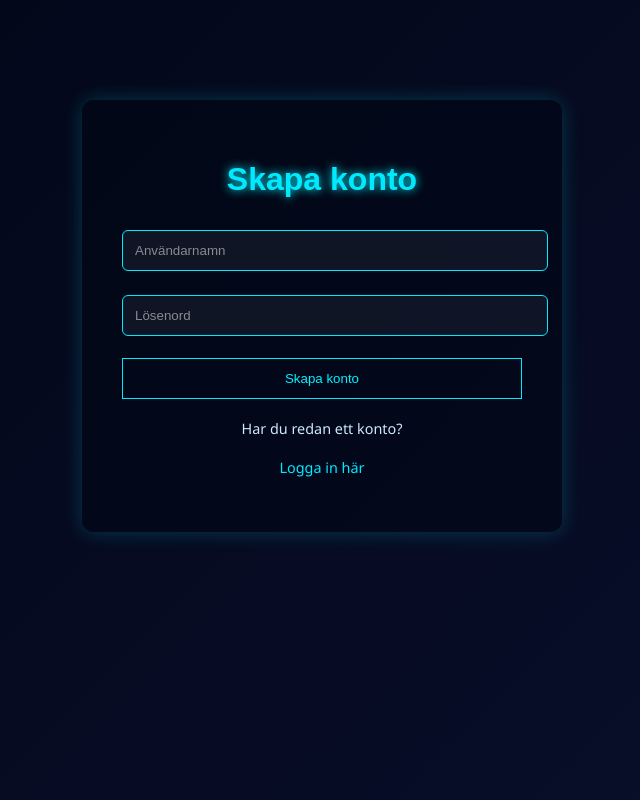
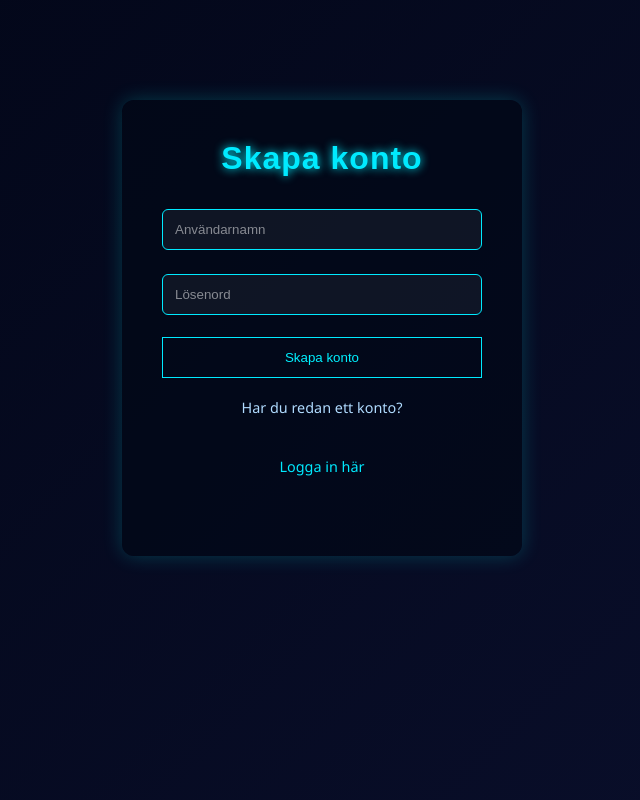
Before and after one commit to Mr-Revo/MrRevoWB, a plain HTML site: page signup.html in a window 1280 px wide. Shown: the whole page, without its empty margins (318-958 px from the left). Drawn offline with Linux system fonts and the light colour scheme.

Commit message:
Add files via upload

```diff
--- /dev/null
+++ b/style.css
@@ -0,0 +1,187 @@
+/* Grundinställningar */
+* {
+  margin: 0;
+  padding: 0;
+  box-sizing: border-box;
+}
+
+body, html {
+  height: 100%;
+  font-family: 'Arial', sans-serif;
+  color: white;
+  background: linear-gradient(to right, #330000, #1a0000);
+  overflow: hidden;
+}
+
+/* Bakgrund med animerade kuber */
+.background {
+  position: fixed;
+  width: 100%;
+  height: 100%;
+  z-index: -1;
+  overflow: hidden;
+  background: linear-gradient(to right, #2a0000, #110000);
+}
+
+.cube {
+  position: absolute;
+  width: 120px;
+  height: 120px;
+  background: rgba(255, 0, 0, 0.08);
+  animation: rotateCube 30s infinite linear;
+  border: 1px solid rgba(255, 255, 255, 0.05);
+}
+
+.cube:nth-child(1) {
+  top: 10%;
+  left: 10%;
+}
+
+.cube:nth-child(2) {
+  top: 40%;
+  left: 30%;
+  animation-delay: 5s;
+}
+
+.cube:nth-child(3) {
+  top: 70%;
+  left: 60%;
+  animation-delay: 10s;
+}
+
+@keyframes rotateCube {
+  0% {
+      transform: rotate(0deg) translateY(0);
+  }
+  50% {
+      transform: rotate(180deg) translateY(20px);
+  }
+  100% {
+      transform: rotate(360deg) translateY(0);
+  }
+}
+
+/* Inloggningsformulär */
+.form-container {
+  position: relative;
+  z-index: 2;
+  max-width: 400px;
+  margin: 100px auto;
+  background-color: rgba(0, 0, 0, 0.6);
+  padding: 40px;
+  border-radius: 12px;
+  box-shadow: 0 0 20px rgba(255, 0, 0, 0.2);
+  text-align: center;
+}
+
+/* Rubriker */
+.form-container h1 {
+  font-size: 2em;
+  margin-bottom: 20px;
+  color: white;
+  font-family: 'Bebas Neue', sans-serif;
+  letter-spacing: 1px;
+}
+
+/* Inputfält */
+.form-container input {
+  width: 100%;
+  padding: 12px;
+  margin: 12px 0;
+  background: rgba(255, 255, 255, 0.1);
+  border: 1px solid #fff;
+  border-radius: 6px;
+  color: white;
+}
+
+.form-container input::placeholder {
+  color: rgba(255, 255, 255, 0.6);
+}
+
+/* Knappar */
+#submit-b {
+  width: 100%;
+  padding: 12px;
+  background: transparent;
+  color: #fff;
+  border: 1px solid #fff;
+  cursor: pointer;
+  transition: all 0.3s ease-in-out;
+  margin-top: 10px;
+}
+
+#submit-b:hover {
+  background-color: rgba(255, 255, 255, 0.1);
+  transform: scale(1.02);
+}
+
+/* Länkar mellan login/signup */
+.form-container p {
+  margin-top: 20px;
+  font-size: 0.9em;
+}
+
+.form-container a {
+  color: #ff9999;
+  text-decoration: none;
+}
+
+.form-container a:hover {
+  text-decoration: underline;
+}
+
+/* För startsidan */
+body {
+  background: linear-gradient(135deg, #020617, #0a0f2c); /* Mörk bakgrund */
+  color: #cde9ff; /* Blåaktig textfärg för att matcha temat */
+  font-family: 'Segoe UI', Tahoma, Geneva, Verdana, sans-serif;
+  text-align: center;
+  padding-top: 150px; /* Höjer allt genom att lägga till padding */
+  overflow: hidden; /* För att undvika scrollbar */
+}
+
+h1 {
+  margin-bottom: 30px;
+  color: #00eaff; /* Blå färg för rubriken */
+  font-family: 'Bebas Neue', sans-serif;
+  font-size: 3em;
+  text-shadow: 0 0 10px #00f0ff; /* Glödande effekt */
+}
+
+p {
+  margin-bottom: 40px;
+  color: #b0dbff; /* Färgen för beskrivande text */
+  font-size: 1.2em;
+}
+
+.btn-container {
+  display: flex;
+  justify-content: center; /* Centrerar knapparna horisontellt */
+  gap: 20px; /* Lägger till avstånd mellan knapparna */
+}
+
+.btn {
+  padding: 15px 30px;
+  background-color: #00eaff; /* Blå bakgrund för knappar */
+  color: #020617; /* Mörk textfärg för knappar */
+  border: none;
+  border-radius: 5px;
+  text-decoration: none;
+  font-size: 16px;
+  transition: background-color 0.3s, transform 0.3s;
+  box-shadow: 0 0 20px rgba(0, 255, 255, 0.2); /* Glödande skugga */
+}
+
+.btn:hover {
+  background-color: #00b8cc; /* Lite mörkare blå vid hover */
+  transform: scale(1.05); /* Liten skalaffekt när man hovrar */
+}
+
+.background {
+  position: fixed;
+  width: 100%;
+  height: 100%;
+  background: radial-gradient(circle at center, #0a0f2c 0%, #010314 100%);
+  z-index: -1;
+  overflow: hidden;
+}
```
Also changed, not shown: home.html (added, +192 -0 lines), index.html (line endings or trailing spaces), login.html (line endings or trailing spaces), signup.html (line endings or trailing spaces).
